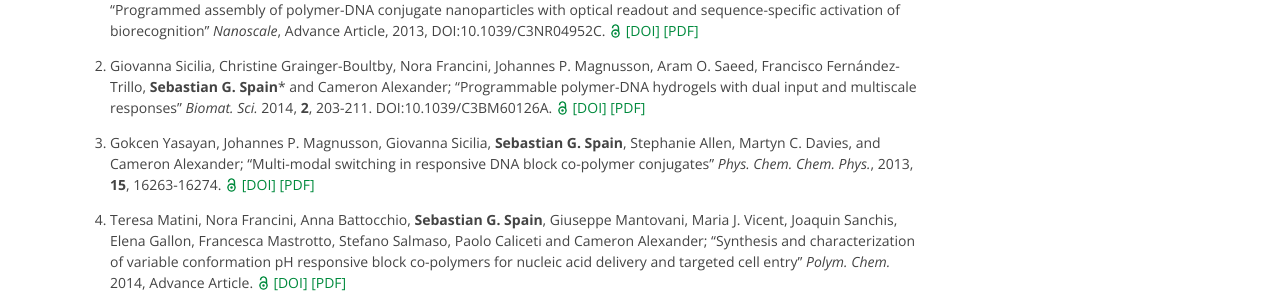
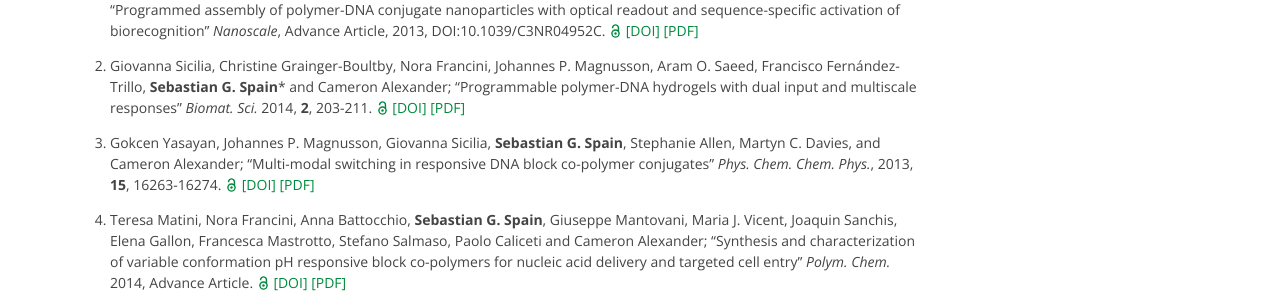
Before and after one commit to sebspain/sebspain.github.io, a Jekyll site: the page built from publications/index.md, in a window 1280 px wide. Shown: the part 366-659 px from the top of the page. Built offline with Jekyll 4.4.1, drawn with Linux system fonts in a browser that asks for light colours; Markdown is read by kramdown in place of the engine named in the settings; formulas are drawn with MathJax 3.

Commit message:
updated citation

```diff
--- a/publications/index.md
+++ b/publications/index.md
@@ -15,7 +15,7 @@
 
 1. Johannes P. Magnusson, Francisco Fernández-Trillo, Giovanna Sicilia, <strong>Sebastian G. Spain</strong>\* and Cameron Alexander; "Programmed assembly of polymer-DNA conjugate nanoparticles with optical readout and sequence-specific activation of biorecognition" <em>Nanoscale</em>, Advance Article, 2013, DOI:10.1039/C3NR04952C. <img height="14px" src="/img/oa.svg" class="oa" alt="open access logo"> [\[DOI\]](http://dx.doi.org/10.1039/C3NR04952C) [\[PDF\]](http://sebspain.co.uk/publications/PDFs/c3nr04952c-adv.pdf)
 
-1. Giovanna Sicilia, Christine Grainger-Boultby, Nora Francini, Johannes P. Magnusson, Aram O. Saeed, Francisco Fernández-Trillo, <strong>Sebastian G. Spain</strong>\* and Cameron Alexander; "Programmable polymer-DNA hydrogels with dual input and multiscale responses" <em>Biomat. Sci.</em> 2014, **2**, 203-211. DOI:10.1039/C3BM60126A. <img height="14px" src="/img/oa.svg" class="oa" alt="open access logo"> [\[DOI\]](http://dx.doi.org/10.1039/C3BM60126A) [\[PDF\]](http://sebspain.co.uk/publications/PDFs/c3bm60126a-final.pdf)
+1. Giovanna Sicilia, Christine Grainger-Boultby, Nora Francini, Johannes P. Magnusson, Aram O. Saeed, Francisco Fernández-Trillo, <strong>Sebastian G. Spain</strong>\* and Cameron Alexander; "Programmable polymer-DNA hydrogels with dual input and multiscale responses" <em>Biomat. Sci.</em> 2014, **2**, 203-211. <img height="14px" src="/img/oa.svg" class="oa" alt="open access logo"> [\[DOI\]](http://dx.doi.org/10.1039/C3BM60126A) [\[PDF\]](http://sebspain.co.uk/publications/PDFs/c3bm60126a-final.pdf)
 
 1. Gokcen Yasayan, Johannes P. Magnusson, Giovanna Sicilia, <strong>Sebastian G. Spain</strong>, Stephanie Allen, Martyn C. Davies, and Cameron Alexander; "Multi-modal switching in responsive DNA block co-polymer conjugates" <em>Phys. Chem. Chem. Phys.</em>, 2013, <strong>15</strong>, 16263-16274. <img height="14px" src="/img/oa.svg" class="oa" alt="open access logo"> [\[DOI\]](http://dx.doi.org/10.1039/C3CP52243A) [\[PDF\]](http://sebspain.co.uk/publications/PDFs/c3cp52243a.pdf)
 
```
